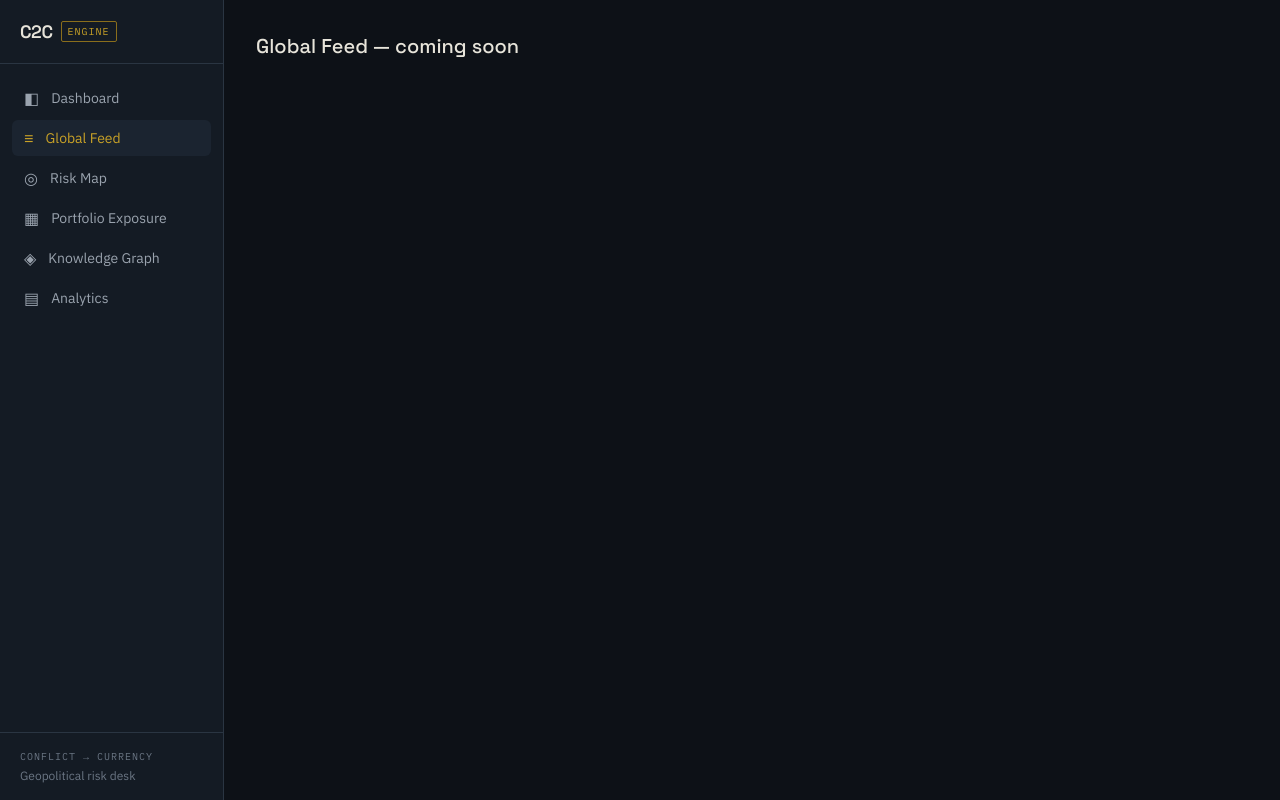
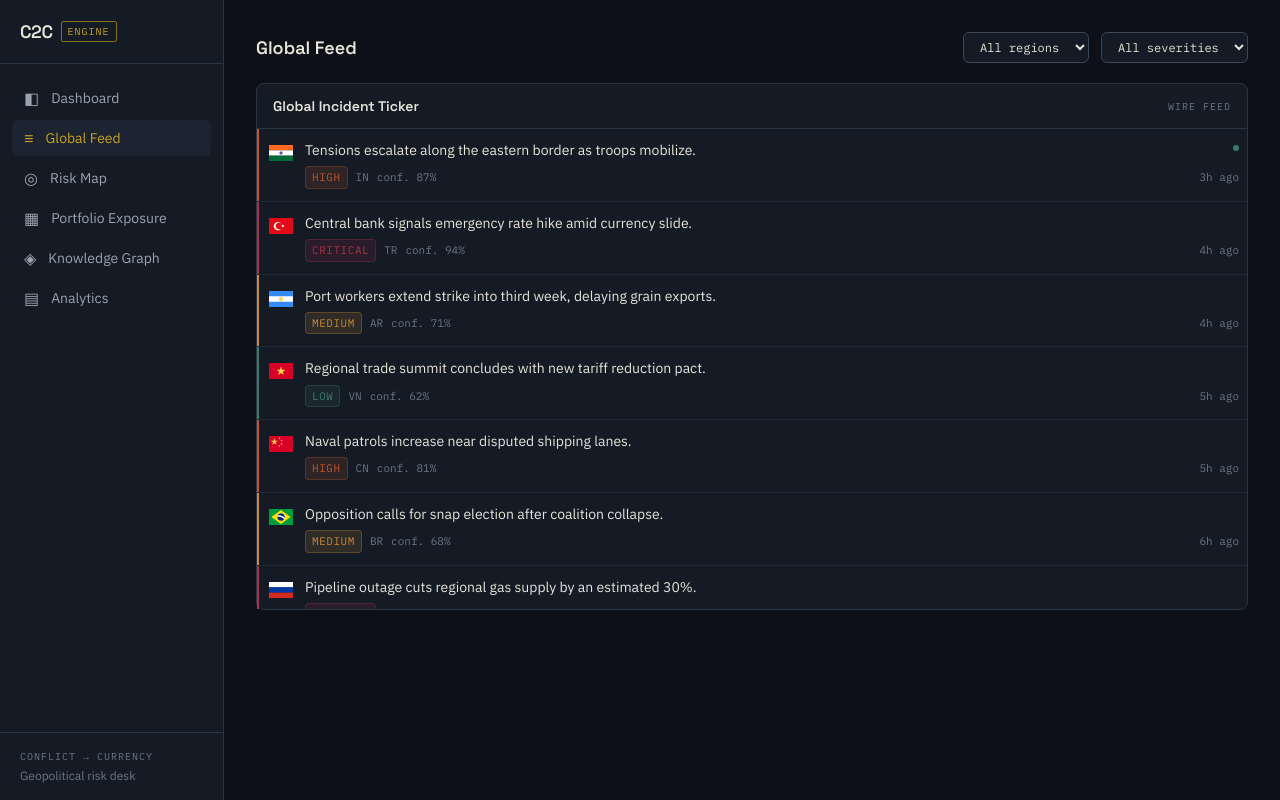
Before and after one commit to KushagraBhargava26/C2C-Engine, a React (Vite) app in the folder frontend/: page /global-feed in a window 1280 px wide. Built offline with nearby package versions, Linux system fonts and the light colour scheme.

Commit message:
frontend: added global feed page with region/severity filters

```diff
--- /dev/null
+++ b/frontend/src/components/IncidentFilters.jsx
@@ -0,0 +1,33 @@
+import { RISK_LEVELS } from "../utils/risk.js";
+
+export default function IncidentFilters({ regions, selectedRegion, onRegionChange, selectedRisk, onRiskChange }) {
+  return (
+    <div className="flex flex-wrap items-center gap-3">
+      <select
+        value={selectedRegion}
+        onChange={(e) => onRegionChange(e.target.value)}
+        className="rounded-md border border-steel-light bg-ink-soft px-3 py-1.5 font-mono text-xs text-parchment"
+      >
+        <option value="ALL">All regions</option>
+        {regions.map((r) => (
+          <option key={r} value={r}>
+            {r}
+          </option>
+        ))}
+      </select>
+
+      <select
+        value={selectedRisk}
+        onChange={(e) => onRiskChange(e.target.value)}
+        className="rounded-md border border-steel-light bg-ink-soft px-3 py-1.5 font-mono text-xs text-parchment"
+      >
+        <option value="ALL">All severities</option>
+        {RISK_LEVELS.map((level) => (
+          <option key={level} value={level}>
+            {level}
+          </option>
+        ))}
+      </select>
+    </div>
+  );
+}
--- a/frontend/src/pages/GlobalFeed.jsx
+++ b/frontend/src/pages/GlobalFeed.jsx
@@ -1,3 +1,65 @@
+import { useEffect, useMemo, useState } from "react";
+import IncidentTicker from "../components/IncidentTicker.jsx";
+import IncidentFilters from "../components/IncidentFilters.jsx";
+import { getIncidents } from "../services/api.js";
+
 export default function GlobalFeed() {
-  return <div className="p-8 text-parchment font-display text-xl">Global Feed — coming soon</div>;
+  const [incidents, setIncidents] = useState([]);
+  const [loading, setLoading] = useState(true);
+  const [error, setError] = useState(null);
+  const [region, setRegion] = useState("ALL");
+  const [risk, setRisk] = useState("ALL");
+
+  useEffect(() => {
+    async function load() {
+      setLoading(true);
+      setError(null);
+      try {
+        const res = await getIncidents({ page: 0, size: 20 });
+        setIncidents(res.content);
+      } catch (err) {
+        setError(err);
+      } finally {
+        setLoading(false);
+      }
+    }
+    load();
+  }, []);
+
+  const regions = useMemo(() => [...new Set(incidents.map((i) => i.region))].sort(), [incidents]);
+
+  const filtered = useMemo(() => {
+    return incidents.filter((i) => {
+      const regionOk = region === "ALL" || i.region === region;
+      const riskOk = risk === "ALL" || i.riskLevel === risk;
+      return regionOk && riskOk;
+    });
+  }, [incidents, region, risk]);
+
+  if (loading) {
+    return (
+      <div className="flex h-full items-center justify-center">
+        <p className="font-mono text-xs uppercase tracking-widest text-parchment-faint">Loading feed…</p>
+      </div>
+    );
+  }
+
+  if (error) {
+    return (
+      <div className="flex h-full items-center justify-center">
+        <p className="font-mono text-xs uppercase tracking-widest text-risk-critical">{error.message || "Something went wrong."}</p>
+      </div>
+    );
+  }
+
+  return (
+    <div className="flex flex-col gap-5 p-8">
+      <div className="flex items-center justify-between">
+        <h1 className="font-display text-lg font-semibold text-parchment">Global Feed</h1>
+        <IncidentFilters regions={regions} selectedRegion={region} onRegionChange={setRegion} selectedRisk={risk} onRiskChange={setRisk} />
+      </div>
+
+      <IncidentTicker incidents={filtered} />
+    </div>
+  );
 }
```
